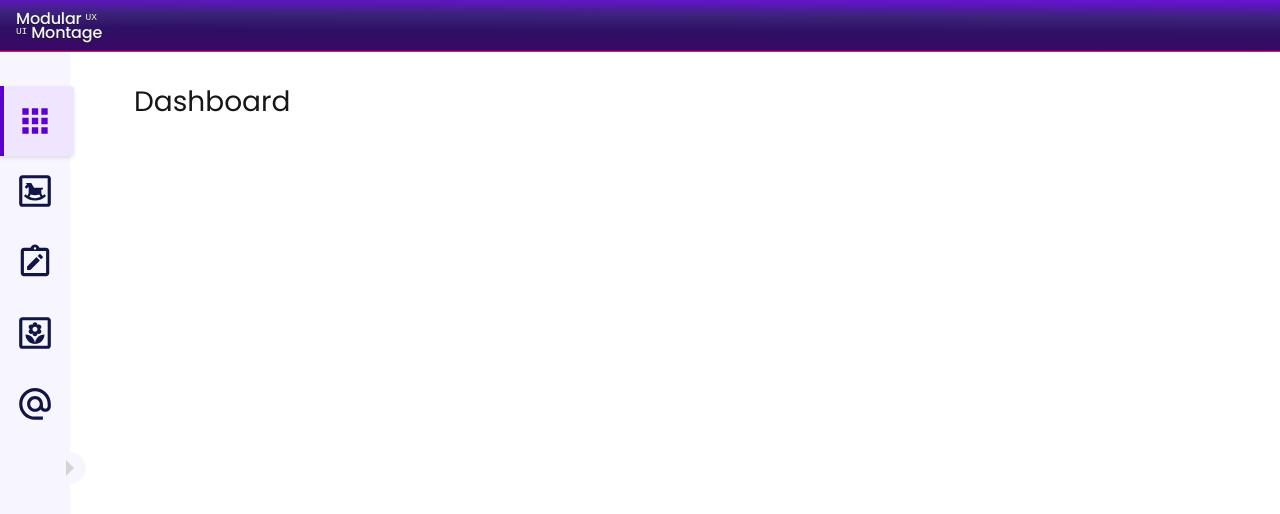
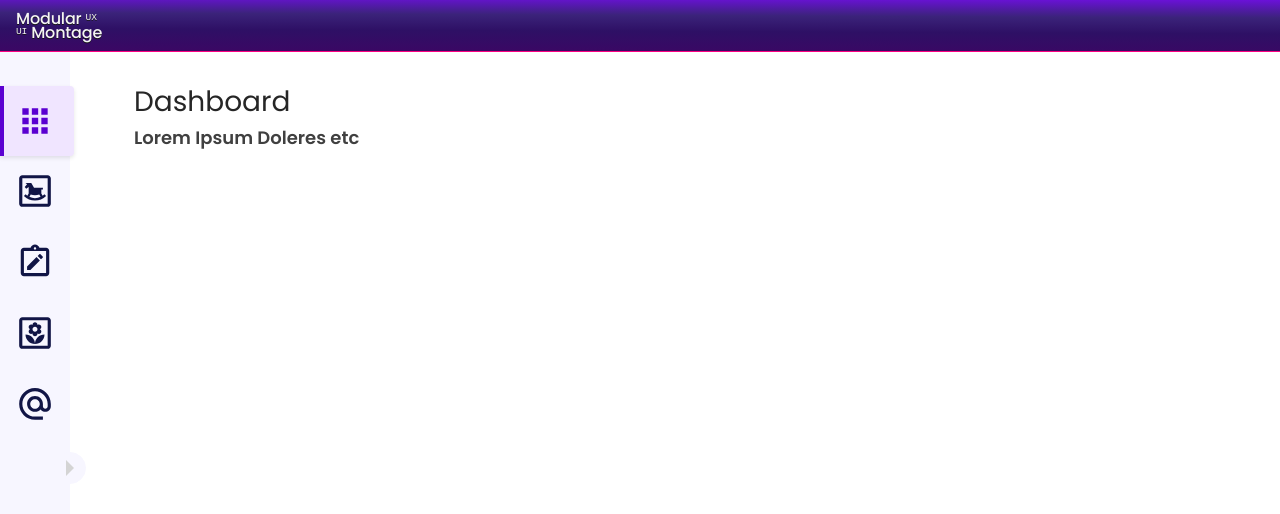
Before and after one commit to k3vnb/modular_montage, a React (Create React App) app: page /dashboard in a window 1280 px wide. Shown: the top 514 px of the page. Built offline with nearby package versions, Linux system fonts and the light colour scheme.

Commit message:
update page title, create Dashboard files

```diff
--- a/src/global/components/PageTitle/PageTitle.tsx
+++ b/src/global/components/PageTitle/PageTitle.tsx
@@ -1,5 +1,5 @@
-import { Box, Stack, styled } from '@mui/system';
-import { THEME_FONTS as themeFonts } from 'theme/typography';
+import { Stack, styled } from '@mui/system';
+import { Typography } from '../Typography';
 
 type Props = {
   title: string;
@@ -8,19 +8,17 @@ type Props = {
 
 export const PageTitle = ({ title, description }: Props): JSX.Element => {
   return (
-    <Stack gap="20px">
-      <StyledTitle component="h2">{title}</StyledTitle>
+    <Stack component="h2" gap={0.5}>
+      <StyledTitle>{title}</StyledTitle>
       {description && <StyledDescription component="p">{description}</StyledDescription>}
     </Stack>
   );
 };
 
-const StyledTitle = styled(Box)(({ theme }) => ({
-  color: theme.palette.neutral[90],
-  ...themeFonts.headingH3
+const StyledTitle = styled(Typography.H3)(({ theme }) => ({
+  color: theme.styles.neutral[80],
 }));
 
-const StyledDescription = styled(Box)(({ theme }) => ({
-  color: theme.palette.neutral[80],
-  ...themeFonts.textLg
+const StyledDescription = styled(Typography.H4)(({ theme }) => ({
+  color: theme.styles.neutral[70],
 }));
--- /dev/null
+++ b/src/pages/Dashboard/Dashboard.tsx
@@ -0,0 +1,11 @@
+import { Box } from '@mui/system';
+import { PageTitle } from 'global/components/PageTitle';
+
+export const Dashboard = (): JSX.Element => {
+
+  return (
+    <Box display="flex" flexDirection="column" gap={3}>
+      <PageTitle title="Dashboard" description="Lorem Ipsum Doleres etc" />
+    </Box>
+  );
+};
--- /dev/null
+++ b/src/pages/Dashboard/index.ts
@@ -0,0 +1 @@
+export { Dashboard } from './Dashboard';
--- a/src/pages/PlaceholderPage.tsx
+++ b/src/pages/PlaceholderPage.tsx
@@ -1,6 +1,6 @@
 import { Box, Stack } from '@mui/system';
+import { Outlet } from 'react-router-dom';
 import { PageTitle } from 'global/components/PageTitle';
-import { Outlet } from 'react-router-dom';
 
 type Props = {
   title: string;
--- a/src/pages/index.ts
+++ b/src/pages/index.ts
@@ -1,3 +1,4 @@
+export { Dashboard } from './Dashboard';
 export { ErrorPage } from './ErrorPage';
 export { NotFoundPage } from './NotFoundPage';
 export { PlaceholderPage } from './PlaceholderPage';
--- a/src/routes/router.tsx
+++ b/src/routes/router.tsx
@@ -1,7 +1,7 @@
 import { createBrowserRouter } from 'react-router-dom';
 import { ROUTES } from './routes';
 import { AppLayout } from 'layouts';
-import { PlaceholderPage, ErrorPage, NotFoundPage } from 'pages';
+import { Dashboard, PlaceholderPage, ErrorPage, NotFoundPage } from 'pages';
 import App from '../App';
 
 const router = createBrowserRouter([
@@ -15,7 +15,7 @@ const router = createBrowserRouter([
         children: [
           {
             path: ROUTES.dashboard.path,
-            element: <PlaceholderPage title="Dashboard" />,
+            element: <Dashboard />,
           },
           {
             path: ROUTES.widgets.path,
```
Also changed, not shown: 1 other file (tests, documents, lock files or other folders).
